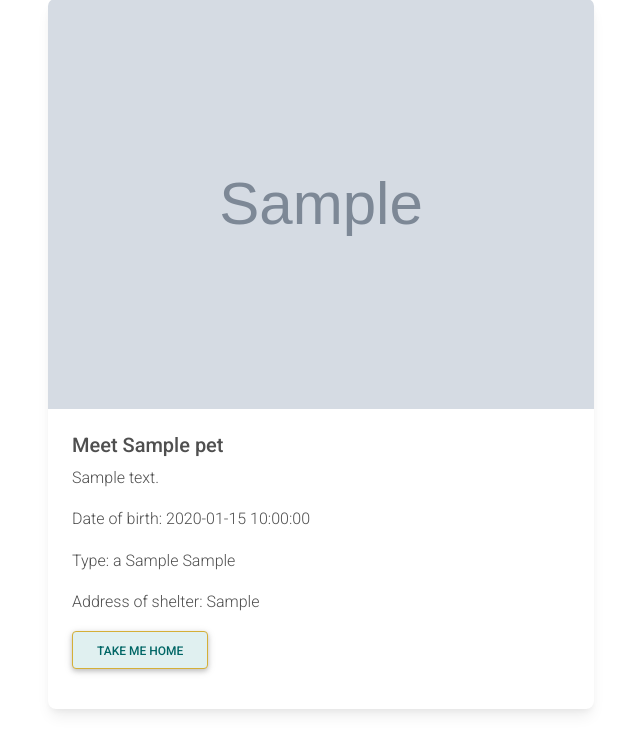
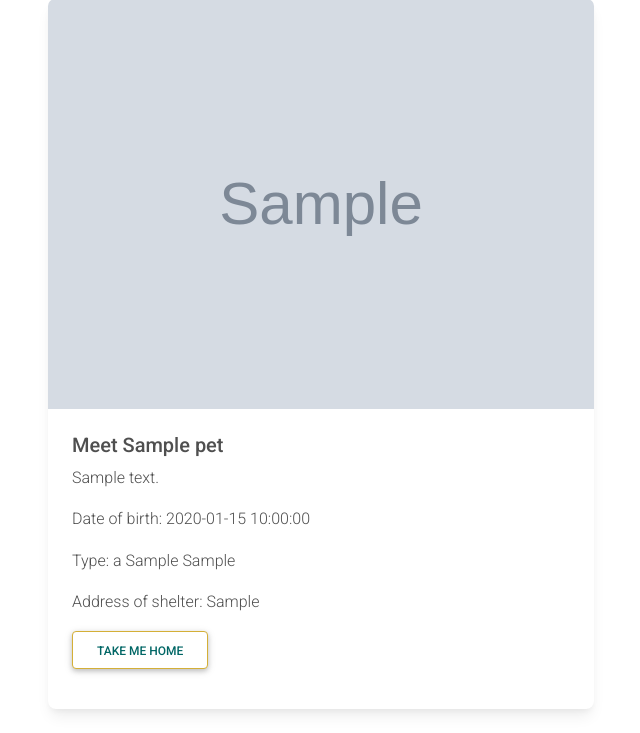
Before and after one commit to nat-oku/FE21-CR11-Natalia, a PHP site: page /home.php in a window 1280 px wide. Shown: the part 345-1078 px from the top of the page, without its empty margins (34-674 px from the left). Run offline with PHP 8.4, Linux system fonts and the light colour scheme; the visitor is signed in with stand-in values (Sample User, id 1); tables that the repository leaves empty or names only in its code hold one stand-in row (values such as "Sample post"); grey boxes marked "Sample" are stand-in pictures; data that the repository does not hold is empty; some libraries are stand-ins or nearby versions.

Commit message:
adding new color white

```diff
--- a/loginUser/css/style.css
+++ b/loginUser/css/style.css
@@ -35,13 +35,13 @@
 
 .border-gold {
   border: 1.5px solid #d4af37;
-  background-color: #e0f0f0;
+  background-color: #FFFFFF;
   color: #006665;
 }
 
 .border-gold:hover {
   background-color: #d4af37;
-  color: #e0f0f0;
+  color: #FFFFFF;
 }
 
 .border-newWhite {
--- a/loginUser/css/style.scss
+++ b/loginUser/css/style.scss
@@ -9,6 +9,7 @@
   $brand-color-3: rgb(224, 240, 240);
   $brand-color-4: #ff8474;
   $brand-color-5: #e4ebeb;
+  $brand-color-6: #FFFFFF;
 
     /* text transformation */
   .textShadow {
@@ -47,12 +48,12 @@
 
   .border-gold {
     border: 1.5px solid $brand-color-2;
-    background-color:  $brand-color-3;
+    background-color:  $brand-color-6;
     color: $brand-color-1;
 
     &:hover {
       background-color: $brand-color-2;
-      color: $brand-color-3;
+      color: $brand-color-6
     }
   }
 
```
Also changed, not shown: 1 other file.
